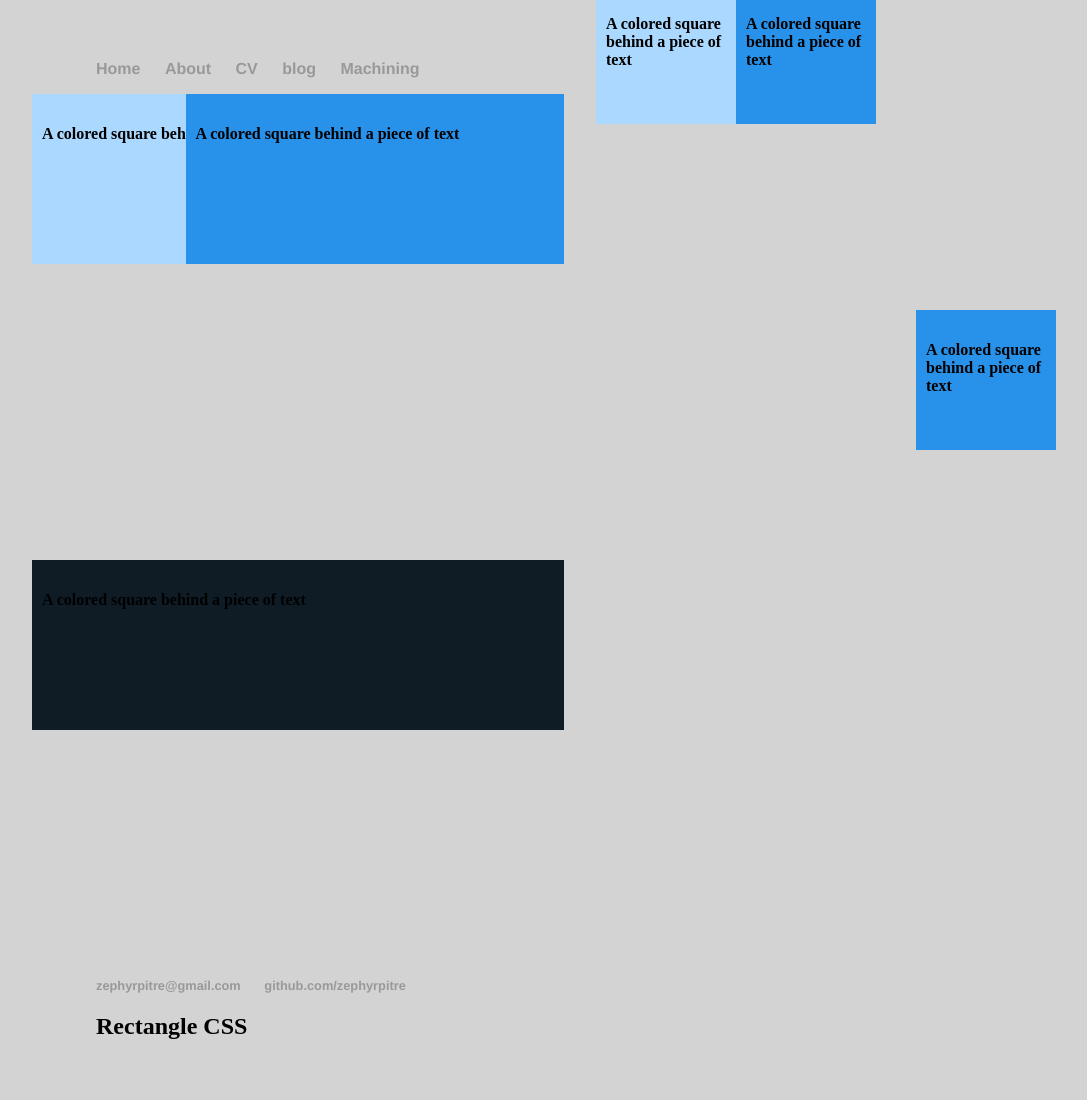
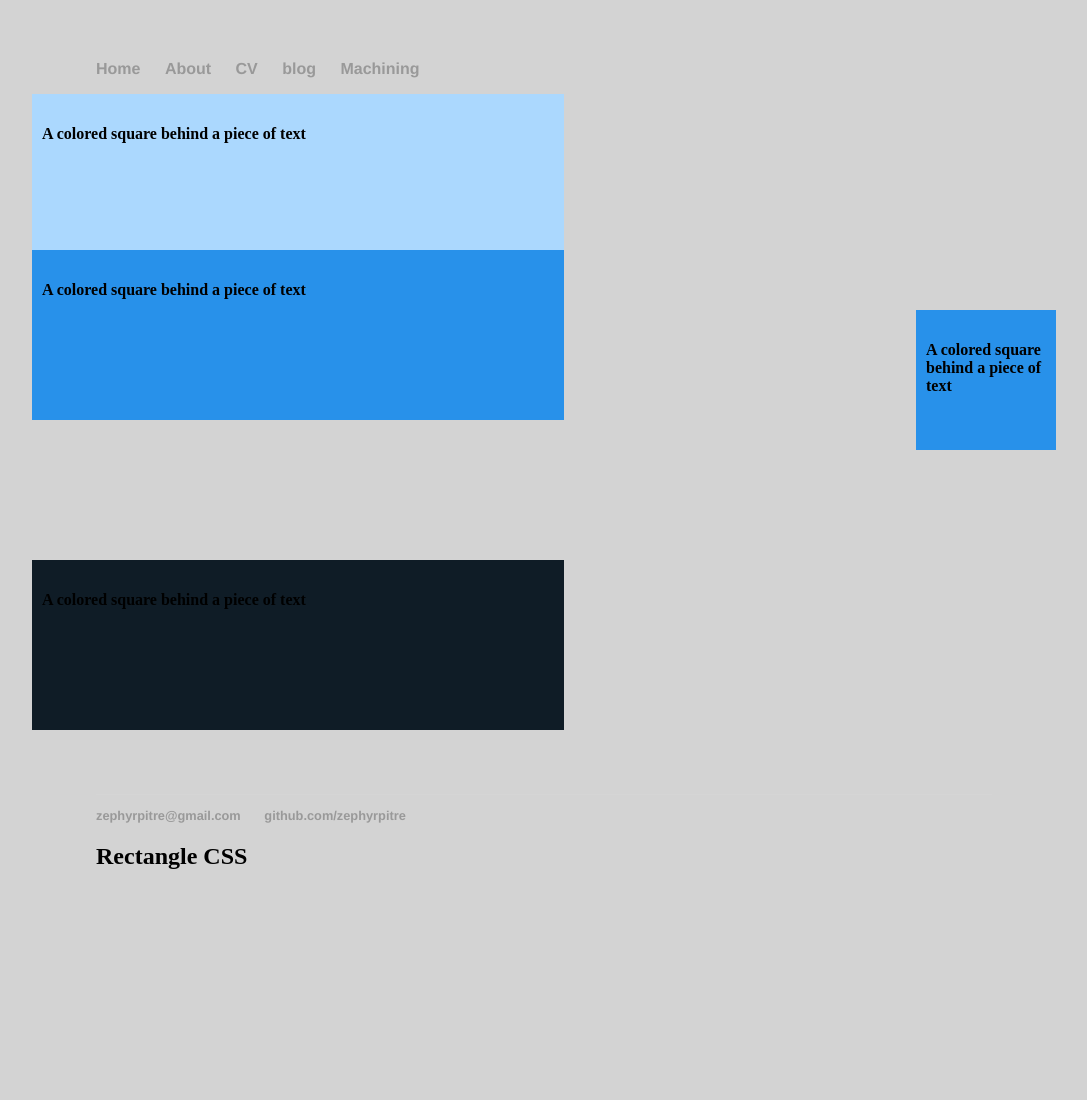
Before and after one commit to ZephyrPitre/ZephyrPitre.github.io, a Jekyll site: the page built from index.html, in a window 1280 px wide. Shown: the whole page, without its empty margins (96-1183 px from the left). Built offline with Jekyll 4.4.1, drawn with Linux system fonts in a browser that asks for light colours; after the commit the page ends 930 px from its top, so only the background shows below that.

Commit message:
Update index.html

```diff
--- a/index.html
+++ b/index.html
@@ -16,9 +16,10 @@
 }
 
 .rectangle2{
-		position: relative;
+		position: absolute;
 		left: 10%;
 		width: 40%;
+		top: 250px;
     border-color:black;
     height: 150px;
 		Background:#2891EA; <!--bright blue-->
```
